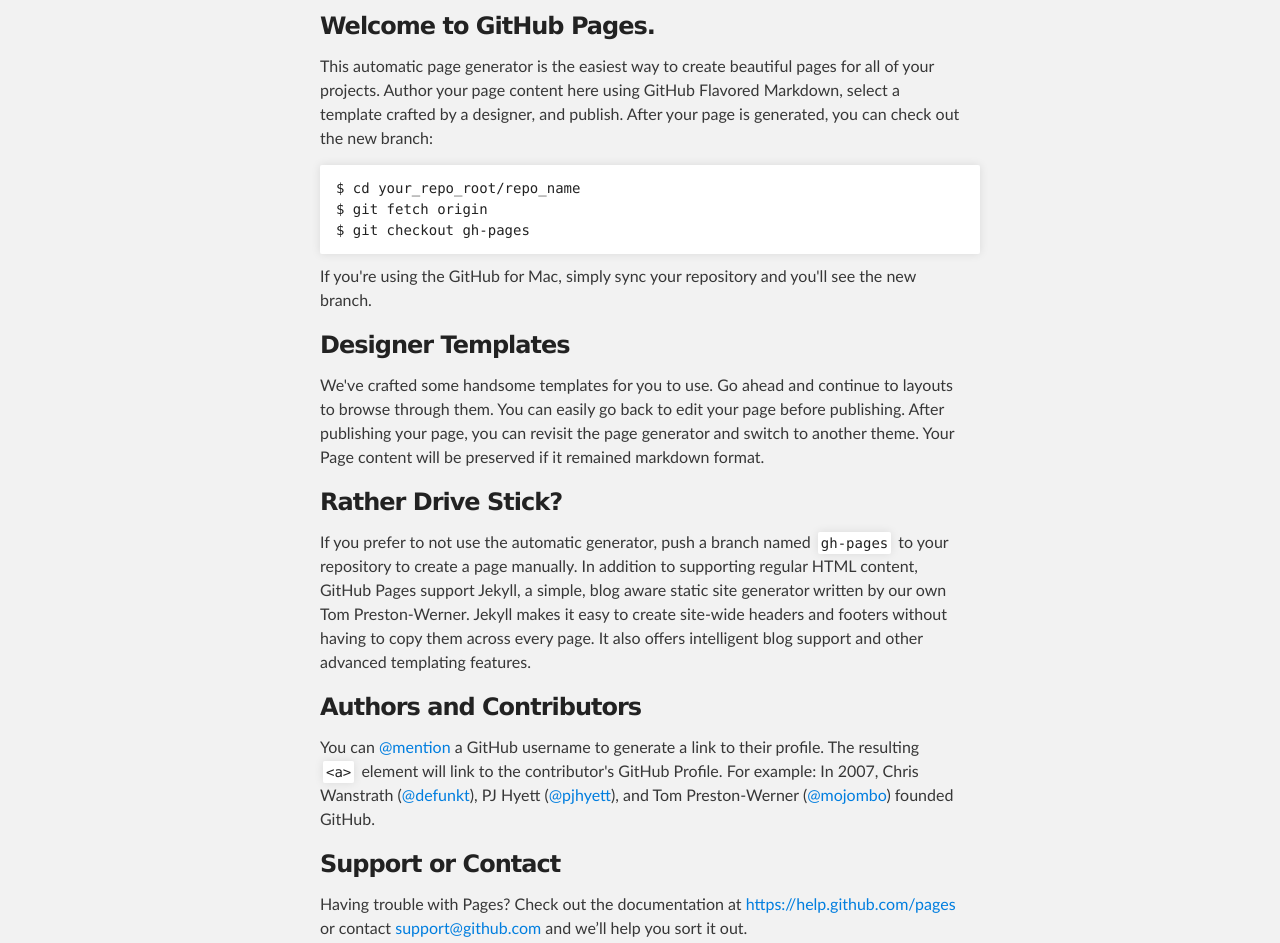
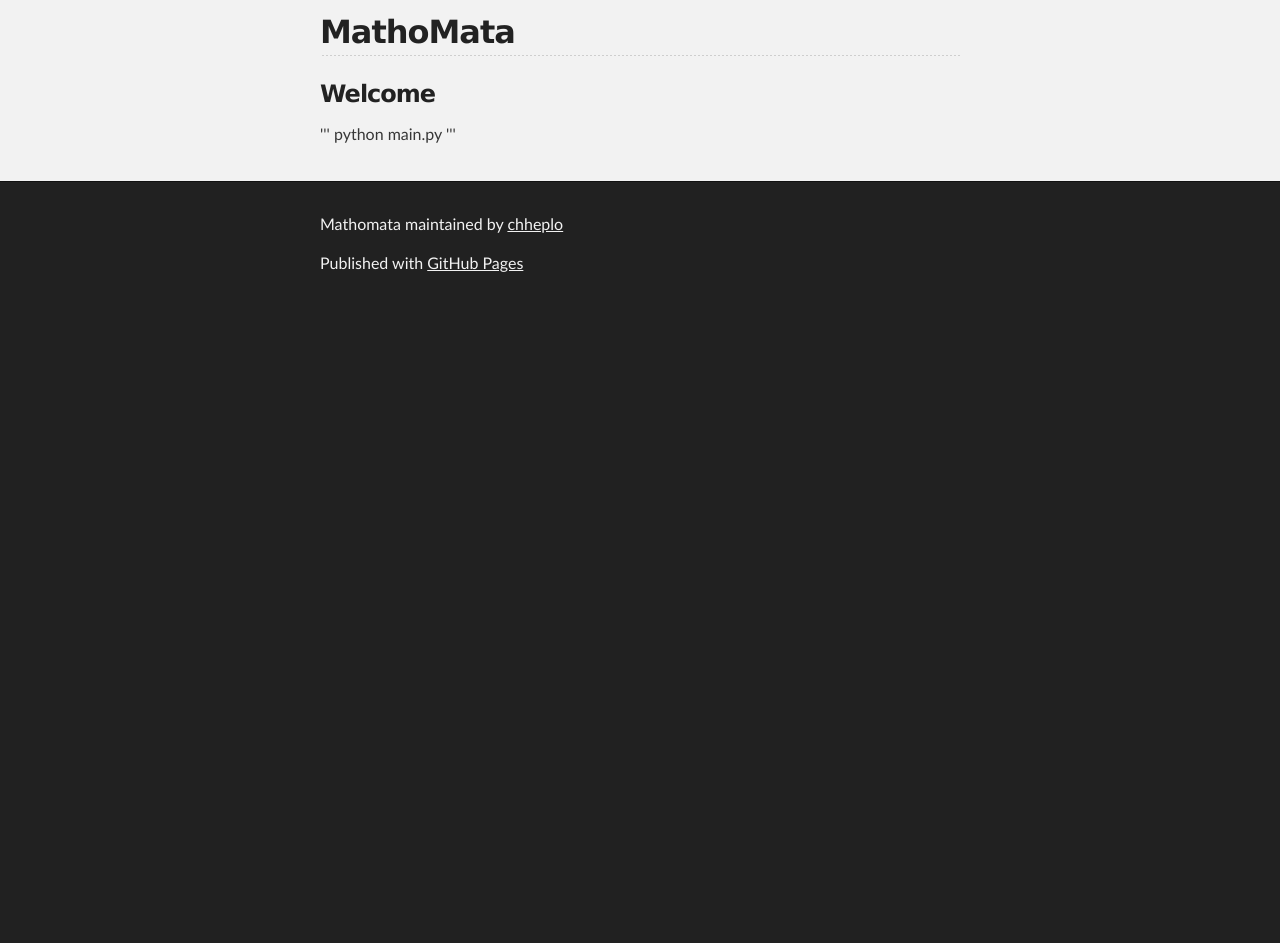
Before and after one commit to chheplo/MathoMata, a plain HTML site: page index.html in a window 1280 px wide. Shown: the part 252-1195 px from the top of the page. After the commit the page ends 800 px from the top, so only its background shows below. Drawn offline with Linux system fonts and the light colour scheme.

```diff
--- a/index.html
+++ b/index.html
@@ -31,37 +31,15 @@
     <!-- MAIN CONTENT -->
     <div id="main_content_wrap" class="outer">
       <section id="main_content" class="inner">
-        <h3>
-<a id="welcome-to-github-pages" class="anchor" href="#welcome-to-github-pages" aria-hidden="true"><span class="octicon octicon-link"></span></a>Welcome to GitHub Pages.</h3>
-
-<p>This automatic page generator is the easiest way to create beautiful pages for all of your projects. Author your page content here using GitHub Flavored Markdown, select a template crafted by a designer, and publish. After your page is generated, you can check out the new branch:</p>
-
-<pre><code>$ cd your_repo_root/repo_name
-$ git fetch origin
-$ git checkout gh-pages
-</code></pre>
-
-<p>If you're using the GitHub for Mac, simply sync your repository and you'll see the new branch.</p>
+        <h2>
+<a id="mathomata" class="anchor" href="#mathomata" aria-hidden="true"><span class="octicon octicon-link"></span></a>MathoMata</h2>
 
 <h3>
-<a id="designer-templates" class="anchor" href="#designer-templates" aria-hidden="true"><span class="octicon octicon-link"></span></a>Designer Templates</h3>
+<a id="welcome" class="anchor" href="#welcome" aria-hidden="true"><span class="octicon octicon-link"></span></a>Welcome</h3>
 
-<p>We've crafted some handsome templates for you to use. Go ahead and continue to layouts to browse through them. You can easily go back to edit your page before publishing. After publishing your page, you can revisit the page generator and switch to another theme. Your Page content will be preserved if it remained markdown format.</p>
-
-<h3>
-<a id="rather-drive-stick" class="anchor" href="#rather-drive-stick" aria-hidden="true"><span class="octicon octicon-link"></span></a>Rather Drive Stick?</h3>
-
-<p>If you prefer to not use the automatic generator, push a branch named <code>gh-pages</code> to your repository to create a page manually. In addition to supporting regular HTML content, GitHub Pages support Jekyll, a simple, blog aware static site generator written by our own Tom Preston-Werner. Jekyll makes it easy to create site-wide headers and footers without having to copy them across every page. It also offers intelligent blog support and other advanced templating features.</p>
-
-<h3>
-<a id="authors-and-contributors" class="anchor" href="#authors-and-contributors" aria-hidden="true"><span class="octicon octicon-link"></span></a>Authors and Contributors</h3>
-
-<p>You can <a href="https://github.com/blog/821" class="user-mention">@mention</a> a GitHub username to generate a link to their profile. The resulting <code>&lt;a&gt;</code> element will link to the contributor's GitHub Profile. For example: In 2007, Chris Wanstrath (<a href="https://github.com/defunkt" class="user-mention">@defunkt</a>), PJ Hyett (<a href="https://github.com/pjhyett" class="user-mention">@pjhyett</a>), and Tom Preston-Werner (<a href="https://github.com/mojombo" class="user-mention">@mojombo</a>) founded GitHub.</p>
-
-<h3>
-<a id="support-or-contact" class="anchor" href="#support-or-contact" aria-hidden="true"><span class="octicon octicon-link"></span></a>Support or Contact</h3>
-
-<p>Having trouble with Pages? Check out the documentation at <a href="https://help.github.com/pages">https://help.github.com/pages</a> or contact <a href="mailto:support@github.com">support@github.com</a> and we’ll help you sort it out.</p>
+<p>'''
+python main.py
+'''</p>
       </section>
     </div>
 
@@ -73,6 +51,16 @@
       </footer>
     </div>
 
+              <script type="text/javascript">
+            var gaJsHost = (("https:" == document.location.protocol) ? "https://ssl." : "http://www.");
+            document.write(unescape("%3Cscript src='" + gaJsHost + "google-analytics.com/ga.js' type='text/javascript'%3E%3C/script%3E"));
+          </script>
+          <script type="text/javascript">
+            try {
+              var pageTracker = _gat._getTracker("UA-61169565-1");
+            pageTracker._trackPageview();
+            } catch(err) {}
+          </script>
 
 
   </body>
```
Also changed, not shown: params.json (+1 -1 lines).
